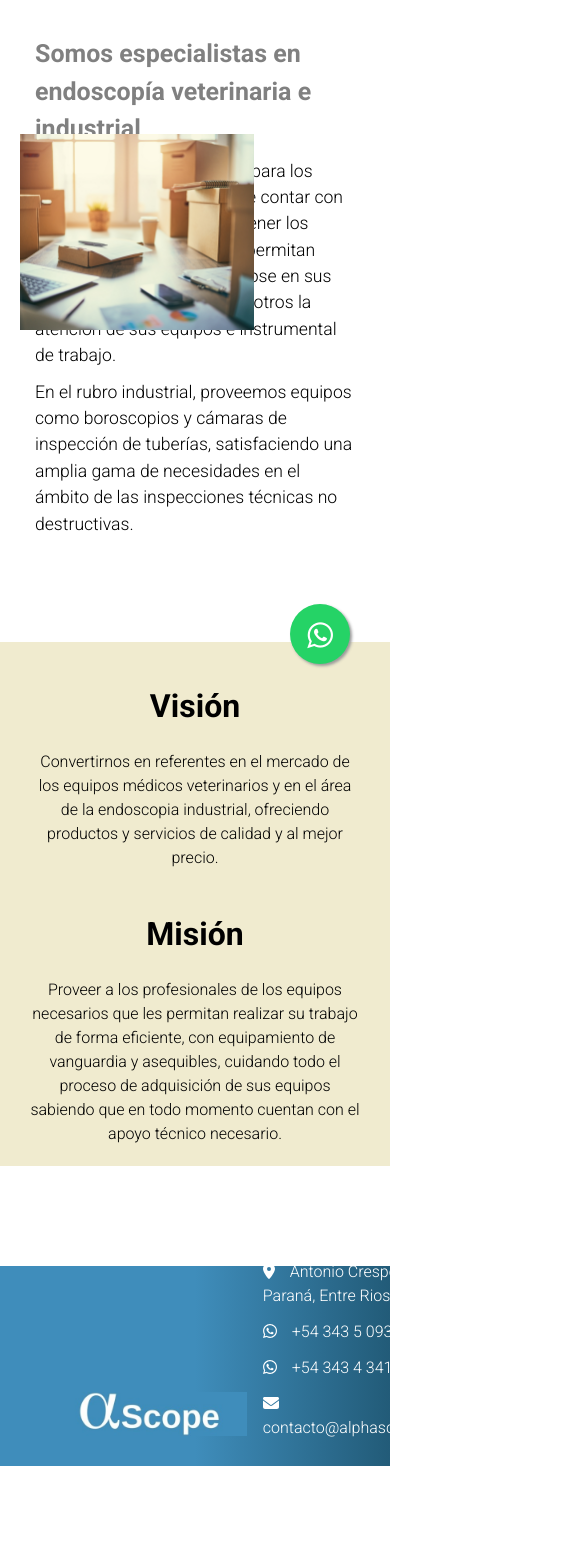
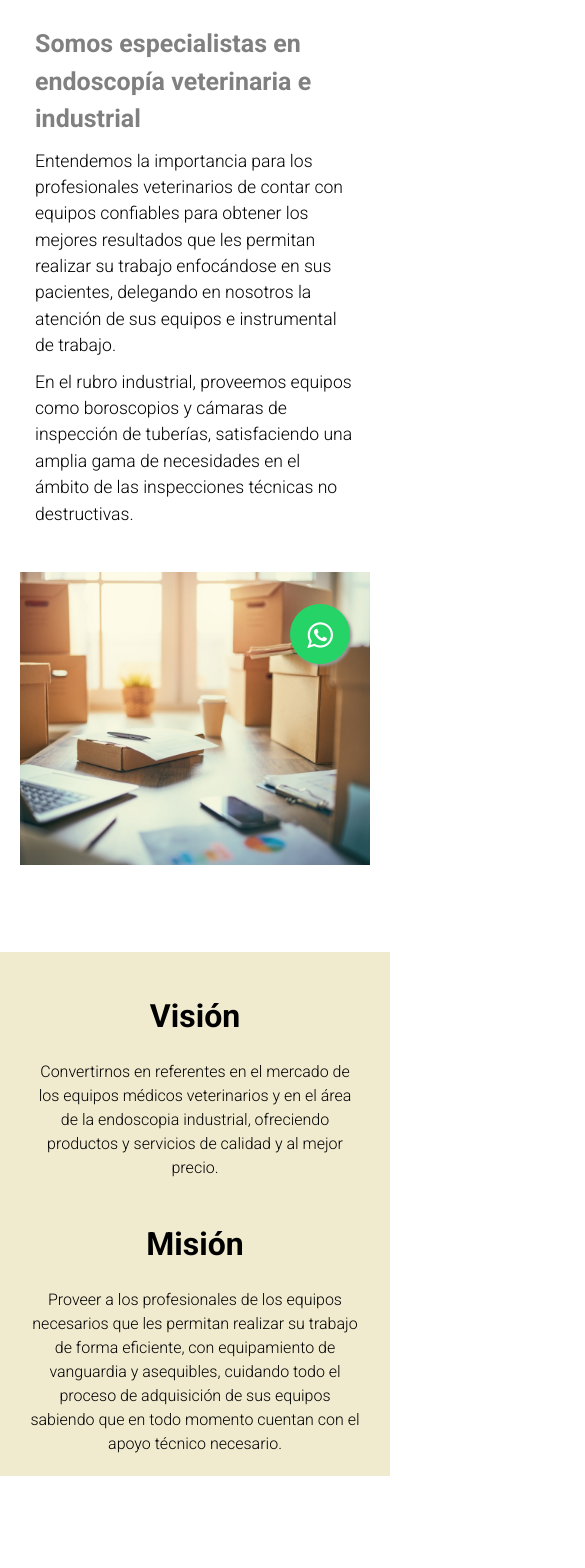
Before and after one commit to jimefle/alpha-web, a React (Vite) app in the folder alpha-web/: page /about-us in a window 390 px wide. Shown: the part 140-1708 px from the top of the page, 585 px wide, since content can reach past the window. Before the commit the page ends 1606 px from the top, so only its background shows below. Built offline with nearby package versions, Linux system fonts and the light colour scheme.

Commit message:
responsive hero y algo mas

```diff
--- a/alpha-web/src/components/Footer.jsx
+++ b/alpha-web/src/components/Footer.jsx
@@ -27,7 +27,7 @@
                         <a href="mailto:contacto@alphascope.com.ar" >contacto@alphascope.com.ar</a>
                     </div>
                 </section>
-                <div>
+                <div className='icons-section'>
                     <a href="https://instagram.com/alphascope" target="_blank" rel="noopener noreferrer" className='icons'>
                         <FontAwesomeIcon icon={faInstagram} />
                     </a>
--- a/alpha-web/src/components/Hero.jsx
+++ b/alpha-web/src/components/Hero.jsx
@@ -20,7 +20,7 @@
                         "Asesoría y reparación especializada a tu alcance/nContamos con un departamento técnico para responder sus consultas ya sea al momento de decidir la compra como durante el periodo post-venta./nContamos con profesionales con experiencia en la reparación de equipos médicos lo que nos permite ofrecer un servicio técnico completo, que incluye asistencia técnica inmediata, reparación del equipo y provisión de repuestos de todos los equipos que vendemos."
                     }
                     image={"./src/image/service.jpg"}
-                    imagePosition="right"
+                    imagePosition="left"
                     path={'contact'}
                     btnText={"CONSULTANOS PARA MÁS INFORMACIÓN"}
                 />
@@ -30,7 +30,7 @@
                         "Venta de productos/nNos dedicamos a la venta de equipos médicos para uso veterinario, especialmente endoscopios tanto veterinarios como industriales. Ofrecemos asesoramiento en la compra de equipos de endoscopia para uso en medicina humana."
                     }
                     image={"./src/image/hero3.png"}
-                    imagePosition="left"
+                    imagePosition="right"
                     path={'products'}
                     btnText={"VER PRODUCTOS"}
                 />
--- a/alpha-web/src/pages/Contact.jsx
+++ b/alpha-web/src/pages/Contact.jsx
@@ -58,11 +58,11 @@
 
 const Contact = () => {
     return(
-        <div className="contact-page">
-            <section className="user-info">
-                <ContactForm ></ContactForm>
-            </section>
-        </div>
+        <section className="user-info">
+            <h2>CONTACTO</h2>
+            <ContactForm ></ContactForm>
+        </section>
+
     )
 }
 
--- a/alpha-web/src/styles/Article.css
+++ b/alpha-web/src/styles/Article.css
@@ -5,7 +5,7 @@
   grid-template-columns: auto auto; /* Dos columnas*/
   align-items: center;
   gap: 30px;
-  padding: 20px 20px 30px 20px;
+  padding: 20px 115px;
   opacity: 0;
   transform: translateX(-100vw); /* Inicia fuera de la pantalla a la izquierda */
   transition: opacity 1.5s ease-in-out, transform 2s ease-in-out;
@@ -20,6 +20,11 @@
 .article-image {
   grid-row: 1 / -1;
   overflow: hidden;
+}
+
+.imagen-article{
+  height: min-content;
+  max-height: 400px;
 }
 
 .text-article{
@@ -68,6 +73,7 @@
 .btn{
   justify-self: start;
   align-self: flex-start;
+  padding: 5px;
 }
 .cta {
   display: inline-flex;
@@ -99,55 +105,33 @@
 transform: translateX(5px);
 }
 
-
-  @media (max-width: 1600px) {
-    .imagen-article {
-      height: 350px;
-    }
+@media (max-width: 1400px) {
+  .article-section{
+    padding: 20px 70px;
   }
 
-  @media (max-width: 1200px) {
-    .article-info {
-      padding: 20px;
-    }
+  .imagen-article {
+    height: auto;
+    width: 100%;
+  }
+}
+@media (max-width: 900px) {
+  .article-section{
+    padding: 20px 30px;
+    display: flex;
+    flex-direction: column;
+  }
+  .imagen-article {
+    width: 100%;
+  }
+}
 
-    .imagen-article {
-      height: 250px;
-      width: 100%;
-    }
+
+@media (max-width: 480px) {
+  .article-section{
+    padding: 10px 20px;
   }
-
-  @media (max-width: 1024px) {
-    .article-section.right, .article-section{
-      flex-direction: column;
-    }
-
-    .article-info {
-      padding: 30px;
-    }
-    .imagen-article {
-      height: auto;
-      width: 100%;
-    }
+  .article-info {
+    padding: 10px;
   }
-
-  @media (max-width: 768px) {
-    .article-info {
-      padding: 20px;
-    }
-
-    .imagen-article {
-      margin-top: 10px;
-    }
-  }
-
-  @media (max-width: 480px) {
-    .article-info {
-      padding: 10px;
-    }
-
-    .imagen-article {
-      height: auto;
-      width: 100%;
-    }
-  }
+}
--- a/alpha-web/src/styles/Blog.css
+++ b/alpha-web/src/styles/Blog.css
@@ -84,16 +84,17 @@
     top: 0;
     left: 0;
     width: 100%;
-    height: 100%;
     z-index: 2;
     transform: none;
     display: flex;
     flex-direction: column;
     overflow-y: auto;
+    max-height: 100%;
   }
 
   .blog-full-content {
     margin-top: 20px;
+    margin-bottom: 10px;
     flex: 1;
     overflow-y: auto;
     text-align: start;
@@ -124,7 +125,6 @@
     padding: 20px;
     border-radius: 8px;
     width: 90%;
-    max-width: 600px;
     box-shadow: 0 4px 8px rgba(0, 0, 0, 0.2);
     overflow-y: auto;
     position: relative;
--- a/alpha-web/src/styles/Contact.css
+++ b/alpha-web/src/styles/Contact.css
@@ -1,23 +1,22 @@
 @import url('../App.css');
 
-.contact-page {
+  .user-info {
+    margin: auto;
+    margin-top: 100px;
+    margin-bottom: 10px;
+    padding: 30px;
+    border-radius: 20px;
+    box-shadow: 5px 1px 15px rgba(0, 0, 0, 0.2);
+    width: 90%;
+    text-align: start;
     display: flex;
     flex-direction: column;
-    align-items: center;
-    margin: 8em auto;
-    padding: 30px;
-    max-width: 1000px;
-    border-radius: 10px;
-    box-shadow: 0 4px 8px rgba(0, 0, 0, 0.1);
-    flex-wrap: wrap;
-  }
-
-  .user-info {
-    width: 100%;
-    margin-bottom: 20px;
+    justify-content: center;
+    box-sizing: border-box;
   }
 
   .user-info form {
+    width: 100%;
     display: flex;
     flex-direction: column;
   }
@@ -44,36 +43,23 @@
   }
   .user-info button {
     margin-top: 20px;
-    padding: 10px 15px;
+    width: fit-content;
+    padding: 8px 40px;
     background-color: var(--second-color);
     color: black;
-    border: none;
     border-radius: 5px;
     cursor: pointer;
     font-size: 16px;
+    transition: all 0.2s ease-in-out;
+  }
+  .user-info h2{
+    color: var(--alpha-color);
+    margin: 5px 0px;
   }
 
-  .contact-page .alpha-info div{
-    margin: 50px 0;
-  }
-
-
-  @media (min-width: 768px) {
-    .contact-page {
-      flex-direction: row;
-      justify-content: space-between;
-    }
-
-    .user-info,
-    .alpha-info {
-      width: 45%;
-    }
-
-    .alpha-info h1 {
-      text-align: left;
-    }
-
-    .alpha-info h5 {
-      text-align: left;
+  @media (max-width: 634px) {
+    .user-info {
+      margin-top: 150px;
+      max-width:80%;
     }
   }
--- a/alpha-web/src/styles/Footer.css
+++ b/alpha-web/src/styles/Footer.css
@@ -3,13 +3,12 @@
     position: relative;
     width: 100%;
     background: linear-gradient(to right, var(--alpha-color), var(--alpha-color) ,var(--alpha-color-doble));
-    height: 200px;
+    height: auto;
     display: flex;
+    flex-wrap: wrap;
+    align-items: end;
     justify-content: space-between;
-    align-items: end;
-    padding-left: 40px;
-    padding-right: 40px;
-    padding-bottom: 20px;
+    padding: 20px 40px;
   }
 
 .logo-image{
@@ -17,15 +16,17 @@
     height: 4em;
   }
 
+.icons-section{
+  display: flex;
+  gap: 30px;
+}
+
 .icons{
-    padding-left: 40px;
-    padding-right: 20px;
     font-size: 30px;
     color: white;
 }
 
 .alpha-info {
-  width: 100%;
   text-align: start;
   color: white;
 }
@@ -55,36 +56,14 @@
   color: white;
   text-decoration: none;
 }
-/* Media query for medium screens */
-@media (max-width: 1024px) {
-  .footer-footer{
-    justify-content: center;
-    background: var(--alpha-color);
-  }
-}
 
 /* Media query for small screens */
 @media (max-width: 768px) {
-  .footer-footer{
+  .footer{
     justify-content: center;
     background: var(--alpha-color);
-    gap: 0px;
   }
   .logo-image{
     height: 3.5em;
   }
 }
-
-/* Media query for extra small screens */
-@media (max-width: 550px) {
-  .footer-footer{
-    justify-content: center;
-    align-items: center;
-    flex-direction: column-reverse;
-    background: var(--alpha-color);
-    gap: 10px;
-  }
-  .logo-image{
-    height: 4em;
-  }
-}
--- a/alpha-web/src/styles/Hero.css
+++ b/alpha-web/src/styles/Hero.css
@@ -20,8 +20,7 @@
 }
 
 p{
-    padding-left: 300px;
-    padding-right: 300px;
+  padding: 0 20vw;
 }
 
 .card-section{
@@ -35,7 +34,8 @@
 
 .card {
   position: relative;
-  width: 400px;
+  width: 100%;
+  max-width: 400px;
   height: 270px;
   text-align: center;
   transition: transform 1s;
@@ -71,8 +71,7 @@
     padding: 15px 30px;
   }
   p{
-    padding-left: 70px;
-    padding-right: 70px;
+    padding: 0 15vw;
   }
   .card-section{
     gap: 20px;
@@ -84,9 +83,11 @@
 
 /* Media query for medium screens */
 @media (max-width: 1024px) {
-  p{
-    padding-left: 100px;
-    padding-right: 100px;
+  .main-section {
+    padding: 10px 20px;
+  }
+  p {
+      padding: 0 10vw;
   }
   .card-section{
     gap: 30px;
@@ -98,35 +99,41 @@
 
 /* Media query for small screens */
 @media (max-width: 768px) {
-  .main-section{
-    padding: 10px 20px;
+  .main-section {
+    padding: 10px 15px;
   }
-  p{
-    padding-left: 50px;
-    padding-right: 50px;
+  p {
+      padding: 0 5vw;
   }
-  .card-section{
-    gap: 10px;
+  .card {
+      width: 90%; /* Ajustar el ancho de las tarjetas */
+      max-width: 350px;
   }
-  article{
-    margin: 10px;
+  .card-section {
+      gap: 10px;
+  }
+  article {
+      margin: 10px;
   }
 }
 
 
 /* Media query for extra small screens */
 @media (max-width: 480px) {
-  .main-section{
+  .main-section {
     padding: 5px 10px;
   }
-  p{
-    padding-left: 10px;
-    padding-right: 10px;
+  p {
+      padding: 0 3vw;
   }
-  .card-section{
-    gap: 0px;
+  .card {
+      width: 100%; /* Tarjetas ocupan todo el ancho */
+      max-width: 300px;
   }
-  article{
-    margin: 10px;
+  .card-section {
+      gap: 5px;
+  }
+  article {
+      margin: 10px;
   }
 }
```
Lines whose indentation alone changed are shown as unchanged.
